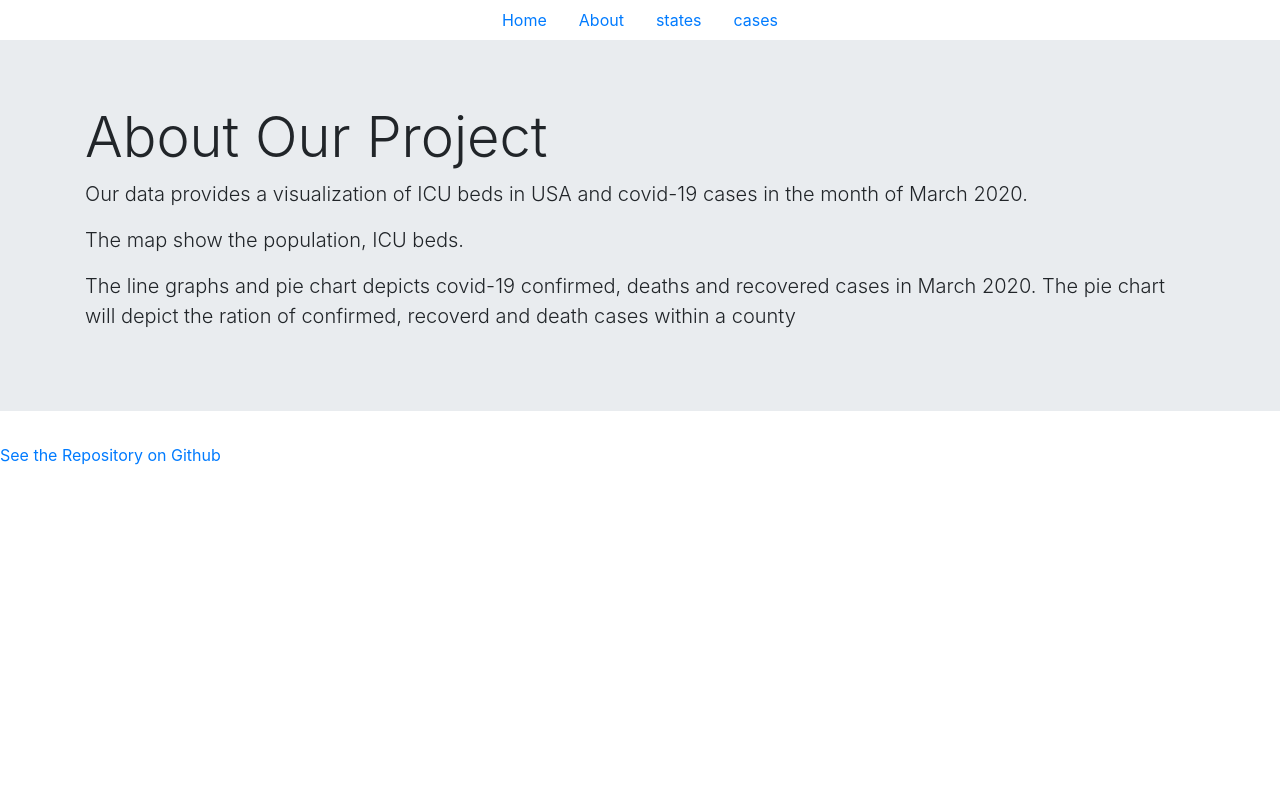
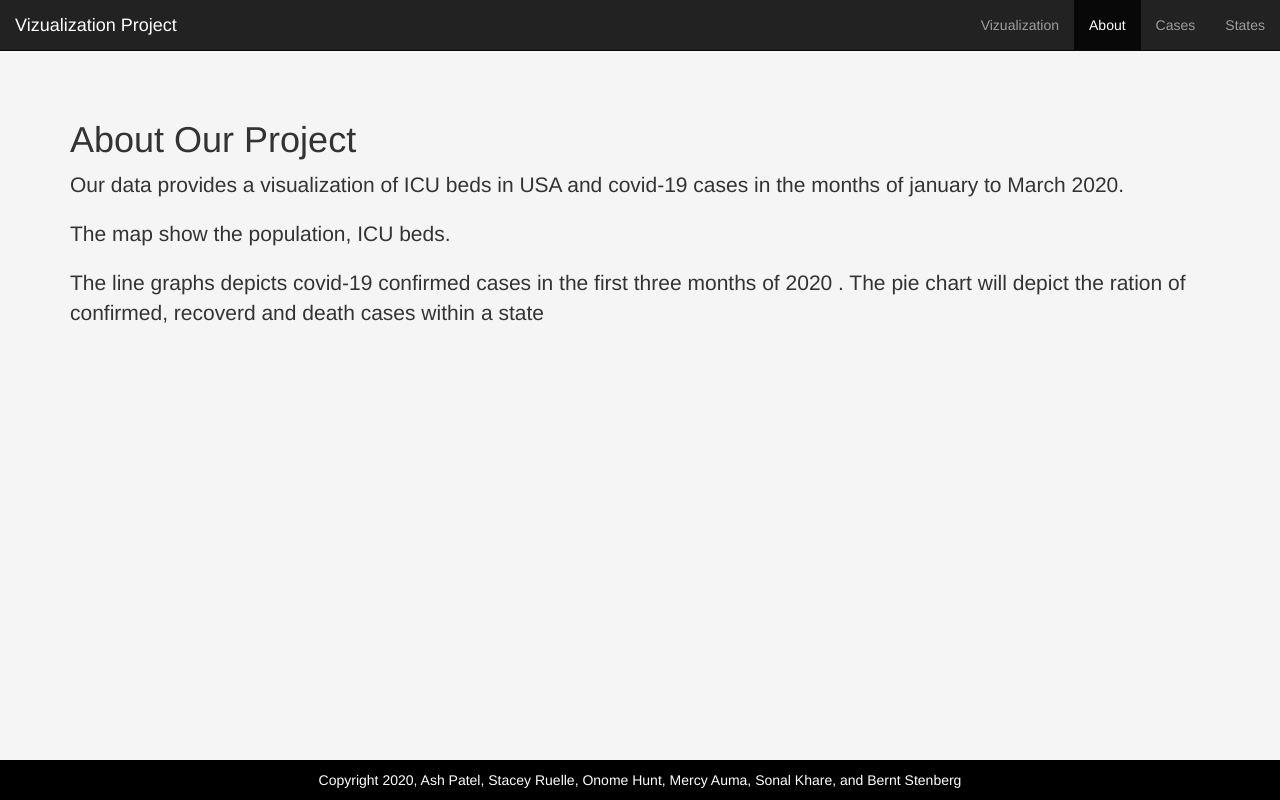
Before and after one commit to MercyAuma/group-project2, a Flask app: template templates/about.html in a window 1280 px wide. Run offline with Flask 2, Linux system fonts and the light colour scheme; the template is opened without the code that fills it, so the values that code supplies are empty; parts of the project's set-up code (start-up, migrations or seed data) failed here and were passed over; some libraries are stand-ins or nearby versions.

Commit message:
updated footer

```diff
--- a/app.py
+++ b/app.py
@@ -61,7 +61,10 @@ def index():
     print("index page requested")
     return render_template("/index.html")
 
-
+@app.route("/about")
+def about():
+    print("about page requested")
+    return render_template("about.html")
 
 
 @app.route("/data/state")
@@ -76,7 +79,7 @@ def datastate():
     data_list = []
     for row in results:
         data_dict={
-        "NAME":row.state,
+        "state":row.state,
         "county_count":row.county_count,
         "Population": str(row.population),
         "beds":str(row.beds)
@@ -123,5 +126,34 @@ def datacases():
 
     # return redirect("/")
 
+
+@app.route("/data/casessummary")
+# dataset to bee used for covid cases
+def datacasessummary():
+    print("covid-19 cases summary data requested")
+
+   # Create our session (link) from Python to the DB
+    session = Session(engine)
+
+    results=session.query(Dataset.state,func.sum(Dataset.confirmed).label("confirmed"),func.sum(Dataset.deaths).label("deaths"),func.sum(Dataset.recovered).label("recovered")).group_by(Dataset.state)
+    casessummary_list = []
+    for row in results:
+        cases_dict={
+        "state":row.state,
+        "confirmed":str(row.confirmed),
+        "recovered": str(row.recovered),
+        "deaths":str(row.deaths)
+        }
+        casessummary_list.append(cases_dict)
+
+
+
+    # close session
+    session.close()
+
+    return jsonify(casessummary_list)
+
+    # return redirect("/")
+
 if __name__ == "__main__":
     app.run()
--- a/static/css/style.css
+++ b/static/css/style.css
@@ -13,27 +13,22 @@
    }
 
 
- /* .container { */
-     /* width: 100%; */
-     /* background-color: white; */
-     /* font-size: 15px; */
-     /* margin-bottom: 10px;  */
-     /* padding:px;  */
-     /* margin-top: 15px;
-     opacity: 1;
-     position:absolute ;
-     padding: 20px;
-     margin-bottom: 50px; */
- /* } */
-
-
-
-      /* .jumbotron jumbotron-fluid {
-        height: 14vh;
-        width: 100%;
-
-      } */
-
+   footer{
+    position: fixed;
+    left: 0;
+    bottom: 0;
+    width: 100%;
+    background-color:rgb(0, 0, 0);
+    color: white;
+    text-align: center;
+    border-top-style: solid;
+    border-top-color: white;
+    height: 40px;
+    font-size: 14px;
+    padding-top: 10px;
+    border: black;
+    color: white;
+}
 
       #map {
         position: relative;
--- a/static/js/logic.js
+++ b/static/js/logic.js
@@ -41,8 +41,8 @@ function countIcuBeds() {
   d3.json(stateData).then((data) => {
 
     data.forEach((state) => {
-      if (!(state.NAME in icuBedsLookup)) {
-        icuBedsLookup[state.NAME] = state.beds;
+      if (!(state.state in icuBedsLookup)) {
+        icuBedsLookup[state.state] = state.beds;
 
       }
     });
@@ -63,8 +63,8 @@ function countpopulation() {
   d3.json(stateData).then((data) => {
 
     data.forEach((state) => {
-      if (!(state.NAME in populationLookup)) {
-        populationLookup[state.NAME] = state.Population;
+      if (!(state.state in populationLookup)) {
+        populationLookup[state.state] = state.Population;
       }
     });
 
@@ -164,28 +164,37 @@ function DrawPieChart(state) {
 
   console.log("DrawPieChart Started")
 
-  d3.json("/data/state").then(function(data) {
+  d3.json("/data/casessummary").then(function(data) {
   // filter samples by state
-  var newState = data.filter((x)=>x.NAME === state);
+  var newState = data.filter((x)=>x.state === state);
    // console.log(newState)
   newState.forEach(function(d) {
-    d.beds = +d.beds;
-    d.county_count = +d.county_count;
-    // console.log(d.county_count)
+
+    d.confirmed = +d.confirmed;
+    d.deaths = +d.deaths;
+    d.recovered = +d.recovered;
   });
 
-  keys = ["Beds", "Number of counties"]
-  beds_var1 = [newState.map(function(d) { return d.beds;})];
-  // console.log(values1)
-  beds_var2 = beds_var1[0]
-  nocounties_var1 = [newState.map(function(d) { return d.county_count;})];
-  nocounties_var2 = nocounties_var1[0]
+  keys = ["Confirmed","Deaths" ,"Recovered"]
+  // beds_var1 = [newState.map(function(d) { return d.beds;})];
+  // // console.log(values1)
+  // beds_var2 = beds_var1[0]
+  // nocounties_var1 = [newState.map(function(d) { return d.county_count;})];
+  // nocounties_var2 = nocounties_var1[0]
+  confirmed_var1 = [newState.map(function(d) { return d.confirmed;})];
+  confirmedcases= confirmed_var1[0]
 
+  deaths_var1 = [newState.map(function(d) { return d.deaths;})];
+  deathcases=deaths_var1[0]
 
+  recovered_var1 = [newState.map(function(d) { return d.recovered;})];
+  recoveredcases=recovered_var1[0]
+  console.log("death"+deathcases);
+  console.log("Recovered"+recoveredcases);
 
       // create trace0 Data  for bar chart for one state
   var trace = [{
-      values : [beds_var2[0], nocounties_var2[0]],
+      values : [confirmedcases[0], deathcases[0],recoveredcases[0]],
       labels : keys,
 
       type:"pie",
@@ -196,13 +205,13 @@ function DrawPieChart(state) {
 
 // Define a layout object
   var layout = {
-      title: "Number of counties VS icu beds",
+      title: "confirmed Vs recovered Vs dead cases",
       labels : keys,
-      width: 500,
+      width: 400,
       height: 300,
 
     };
-    Plotly.newPlot("Piechart", trace, layout);
+    Plotly.newPlot("Piechart", trace);
 
 
 
@@ -240,8 +249,7 @@ function DrawLineChart(state) {
 
   recovered_var1 = [newState.map(function(d) { return d.recovered;})];
   recoveredcases=recovered_var1[0]
-  console.log("death"+deathcases);
-  console.log("Recovered"+recoveredcases);
+
       // create trace0 Data  line graph1
   var trace2 = [{
 
--- a/templates/about.html
+++ b/templates/about.html
@@ -2,48 +2,80 @@
 <html lang="en">
 
 <head>
-  <meta charset="UTF-8">
-  <title>About Homelessness in USA</title>
-  <link rel="stylesheet" type="text/css" href="css/reset.css">
-  <link rel="stylesheet" type="text/css" href="../static/css/style.css">
-  <link rel="stylesheet" type="text/css" href="https://stackpath.bootstrapcdn.com/bootstrap/4.4.1/css/bootstrap.min.css" integrity="sha384-Vkoo8x4CGsO3+Hhxv8T/Q5PaXtkKtu6ug5TOeNV6gBiFeWPGFN9MuhOf23Q9Ifjh" crossorigin="anonymous">
-  <script src="https://code.jquery.com/jquery-3.4.1.slim.min.js" integrity="sha384-J6qa4849blE2+poT4WnyKhv5vZF5SrPo0iEjwBvKU7imGFAV0wwj1yYfoRSJoZ+n" crossorigin="anonymous"></script>
-<script src="https://cdn.jsdelivr.net/npm/popper.js@1.16.0/dist/umd/popper.min.js" integrity="sha384-Q6E9RHvbIyZFJoft+2mJbHaEWldlvI9IOYy5n3zV9zzTtmI3UksdQRVvoxMfooAo" crossorigin="anonymous"></script>
-<script src="https://stackpath.bootstrapcdn.com/bootstrap/4.4.1/js/bootstrap.min.js" integrity="sha384-wfSDF2E50Y2D1uUdj0O3uMBJnjuUD4Ih7YwaYd1iqfktj0Uod8GCExl3Og8ifwB6" crossorigin="anonymous"></script>
+    <meta charset="UTF-8">
+    <meta content="width=device-width, initial-scale=1.0" name="viewport">
+    <meta content="ie=edge" http-equiv="X-UA-Compatible">
+    <title>ICU beds capacity</title>
+    <link href="https://maxcdn.bootstrapcdn.com/bootstrap/3.3.7/css/bootstrap.min.css" rel="stylesheet">
+
+    <!-- Our CSS -->
+    <!-- <link rel="stylesheet" href="{{ url_for('static', filename='css/style.css') }}"> -->
+    <link href="../static/css/style.css" rel="stylesheet" type="text/css">
+
+    <!-- Leaflet CSS & JS -->
+    <link crossorigin="" href="https://unpkg.com/leaflet@1.3.3/dist/leaflet.css"
+          integrity="sha512-Rksm5RenBEKSKFjgI3a41vrjkw4EVPlJ3+OiI65vTjIdo9brlAacEuKOiQ5OFh7cOI1bkDwLqdLw3Zg0cRJAAQ=="
+          rel="stylesheet"/>
+    <script crossorigin=""
+            integrity="sha512-tAGcCfR4Sc5ZP5ZoVz0quoZDYX5aCtEm/eu1KhSLj2c9eFrylXZknQYmxUssFaVJKvvc0dJQixhGjG2yXWiV9Q=="
+            src="https://unpkg.com/leaflet@1.3.3/dist/leaflet.js"></script>
+
+    <!-- d3 JavaScript -->
+    <script src="https://d3js.org/d3.v5.min.js"></script>
+
+    <!-- Leaflet-Choropleth JavaScript -->
+    <script src="static/js/choropleth.js" type="text/javascript"></script>
+
 
 </head>
 
 <body>
 
-    <!-- Header -->
-  <ul class="nav justify-content-center">
-      <li class="nav-item">
-        <a class="nav-link active" href="/">Home</a>
-      </li>
-      <li class="nav-item">
-        <a class="nav-link" href="/about">About</a>
-      </li>
-      <li class="nav-item">
-        <a class="nav-link" href="/data/states">states</a>
-      </li>
-      <li class="nav-item">
-          <a class="nav-link" href="/data/cases">cases</a>
-        </li>
-  </ul>
+<div class="container">
+    <br>
+    <br>
+    <nav class="navbar navbar-fixed-top navbar-inverse">
+        <div class="container-fluid">
+            <div class="navbar-header">
+                <a class="navbar-brand" href="#">Vizualization Project</a>
+            </div>
+            <ul class="nav navbar-nav navbar-right">
+                <li><a href="/">Vizualization</a></li>
+                <li class="active"><a href="/about">About</a></li>
+                <li><a href="/data/cases">Cases</a></li>
+                <li><a href="/data/state" class="nav-text">States</a></li>
+            </ul>
+        </div>
+    </nav>
+    <br>
+    <br>
+    <br>
+    <!-- The div where we will inject our map -->
+    <h1 class="display-4">About Our Project</h1>
+        <p class="lead">Our data provides a visualization of ICU beds in USA and covid-19 cases in the months of january to March
+            2020. </p>
+        <p class="lead">The map show the population, ICU beds.</p class="lead">
+        <p class="lead"> The line graphs depicts covid-19 confirmed cases in the first three months of 2020
+            . The pie chart will depict the ration of confirmed, recoverd and death cases within a state
+            </p class="lead">
+    <br>
+    <br>
+</div><!--end of container Div-->
 
-<div class="jumbotron jumbotron-fluid">
-    <div class="container">
-      <h1 class="display-4">About Our Project</h1>
-      <p class="lead">Our data provides a visualization of ICU beds in USA and covid-19 cases in the month of March 2020.  </p>
-      <p class="lead">The map show the population, ICU beds.</p class="lead">
-      <p class="lead"> The line graphs and pie chart depicts covid-19 confirmed, deaths and recovered cases in March 2020. The pie chart will depict the ration of confirmed, recoverd and death cases within a county</p class="lead">
+<!-- API key -->
+<script src="../static/js/config.js" type="text/javascript"></script>
+<!-- JS -->
+<script src="../static/js/logic.js" type="text/javascript"></script>
 
-    </div>
-  </div>
 
-<div id="footer">
-  <p><a href="https://github.com/BarryTik/Homelessness-In-USA" target="_blank">See the Repository on Github</a></p>
-</div>
+<script src="https://cdn.plot.ly/plotly-latest.min.js"></script>
+<!-- <script src="{{ url_for('static', filename='js/app.js') }}"></script> -->
 
+<!-- Footer Section -->
+    <!-- Footer Section -->
+  <footer>
+      <div class="footer">Copyright 2020, Ash Patel, Stacey Ruelle, Onome Hunt, Mercy Auma, Sonal Khare, and Bernt Stenberg</div>
+  </footer>
 </body>
+
 </html>
```
Also changed, not shown: templates/index.html (+13 -0 lines).
